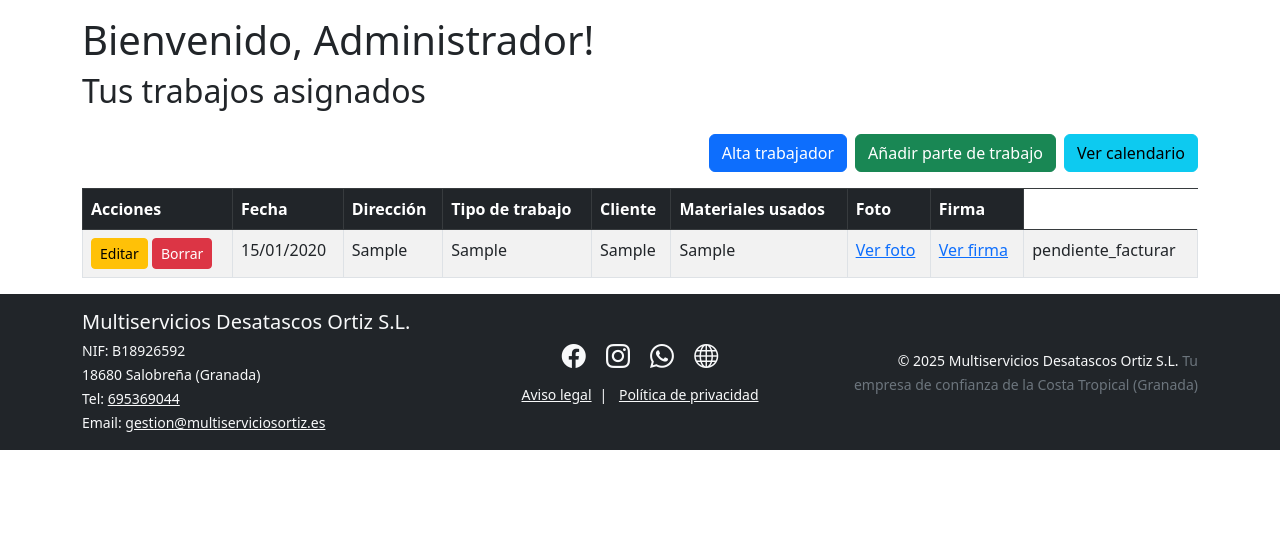
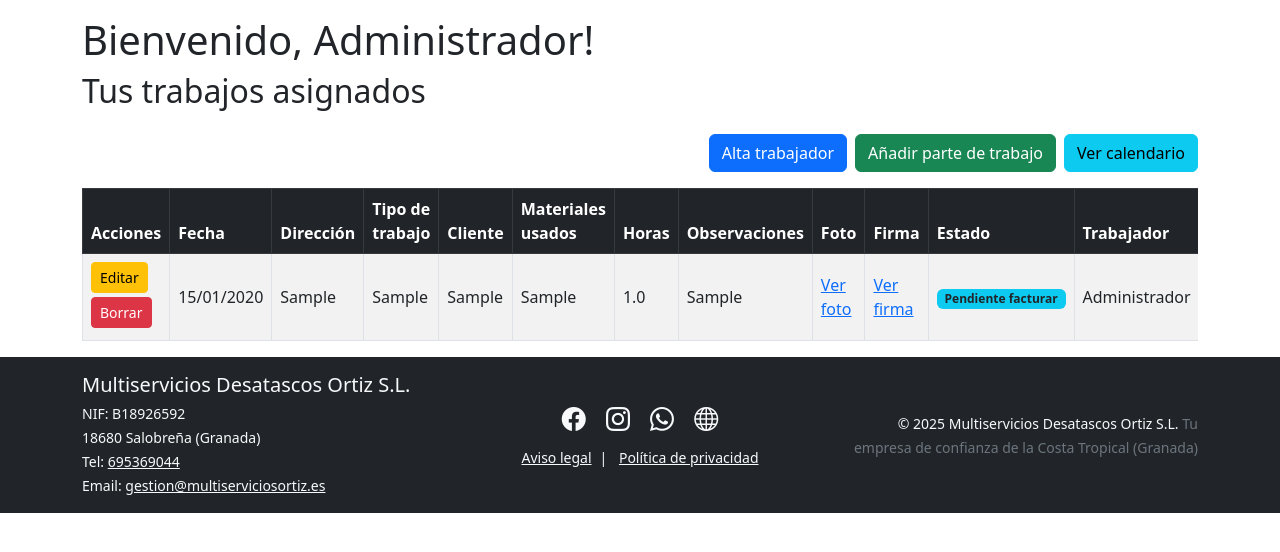
Before and after one commit to Tflys/parte-facil, a Flask app: page /dashboard in a window 1280 px wide. Shown: the part 56-608 px from the top of the page. Run offline with Flask 3, Linux system fonts and the light colour scheme; a user stored in the database is signed in; tables that the repository leaves empty hold one stand-in row (values such as "Sample post").

Commit message:
implementacion campos vista calendario distinta usuario y administrador

```diff
--- a/app.py
+++ b/app.py
@@ -146,7 +146,13 @@ def calendar():
     trabajadores = []
     if current_user.rol == "admin":
         trabajadores = Usuario.query.filter_by(rol="trabajador").all()
-    return render_template('calendar.html', clientes=clientes, trabajadores=trabajadores)
+    return render_template(
+        'calendar.html',
+        clientes=clientes,
+        trabajadores=trabajadores,
+        es_admin=(current_user.rol == "admin")   # <-- Añadido
+    )
+
 
 
 
@@ -172,14 +178,16 @@ def api_trabajos():
     for t in trabajos:
         eventos.append({
             "id": t.id,
-            "title": f"{t.tipo_trabajo} ({t.cliente})",
-            "start": t.fecha.strftime('%Y-%m-%d'),
-            "extendedProps": {
-                "direccion": t.direccion,
-                "materiales": t.materiales_usados or "",
-                "foto": t.foto,
-                "firma": t.firma,
-            }
+            "title": t.tipo_trabajo,  # o el campo principal
+            "start": t.fecha.isoformat(),
+            "direccion": t.direccion,
+            "materiales": t.materiales_usados,
+            "horas": t.horas,
+            "foto": t.foto,
+            "firma": t.firma,
+            "observaciones": t.observaciones,
+            "estado": t.estado,
+            "trabajador": t.trabajador.nombre if t.trabajador else None,
         })
     return jsonify(eventos)
 
--- a/templates/dashboard.html
+++ b/templates/dashboard.html
@@ -16,7 +16,8 @@
 </div>
 {% endif %}
 
-<table class="table table-bordered table-striped">
+<div class="table-responsive">
+    <table class="table table-bordered table-striped align-middle">
         <thead class="table-dark">
             <tr>
                 <th>Acciones</th>
@@ -25,9 +26,14 @@
                 <th>Tipo de trabajo</th>
                 <th>Cliente</th>
                 <th>Materiales usados</th>
+                <th>Horas</th>
+                <th>Observaciones</th>
                 <th>Foto</th>
                 <th>Firma</th>
-
+                {% if current_user.rol == "admin" %}
+                    <th>Estado</th>
+                    <th>Trabajador</th>
+                {% endif %}
             </tr>
         </thead>
         <tbody>
@@ -35,21 +41,28 @@
             <tr>
                 <td>
                     {% if current_user.rol == "admin" or trabajo.id_trabajador == current_user.id %}
-                    <a href="{{ url_for('edit_work', work_id=trabajo.id) }}" class="btn btn-sm btn-warning">Editar</a>
+                        <a href="{{ url_for('edit_work', work_id=trabajo.id) }}" class="btn btn-sm btn-warning mb-1">Editar</a>
                     {% endif %}
                     {% if current_user.rol == "admin" %}
                         <form action="{{ url_for('delete_work', work_id=trabajo.id) }}" method="post" style="display:inline;" onsubmit="return confirm('¿Seguro que quieres borrar este parte?');">
                             {{ form.hidden_tag() }}
-                        <button type="submit" class="btn btn-sm btn-danger">Borrar</button>
+                            <button type="submit" class="btn btn-sm btn-danger mb-1">Borrar</button>
                         </form>
                     {% endif %}
                 </td>
-
                 <td>{{ trabajo.fecha.strftime('%d/%m/%Y') }}</td>
                 <td>{{ trabajo.direccion }}</td>
                 <td>{{ trabajo.tipo_trabajo }}</td>
                 <td>{{ trabajo.cliente }}</td>
                 <td>{{ trabajo.materiales_usados or "-" }}</td>
+                <td>{{ trabajo.horas or "-" }}</td>
+                <td>
+                    {% if trabajo.observaciones %}
+                        <span style="white-space: pre-line;">{{ trabajo.observaciones }}</span>
+                    {% else %}
+                        -
+                    {% endif %}
+                </td>
                 <td>
                     {% if trabajo.foto %}
                         <a href="{{ url_for('static', filename='uploads/' ~ trabajo.foto) }}" target="_blank">Ver foto</a>
@@ -65,11 +78,30 @@
                     {% endif %}
                 </td>
                 {% if current_user.rol == "admin" %}
-                <td>{{ trabajo.estado }}</td>
+                    <td>
+                        {% if trabajo.estado == "pagado" %}
+                            <span class="badge bg-success">Pagado</span>
+                        {% elif trabajo.estado == "pendiente_cobro" %}
+                            <span class="badge bg-warning text-dark">Pendiente cobro</span>
+                        {% elif trabajo.estado == "pendiente_facturar" %}
+                            <span class="badge bg-info text-dark">Pendiente facturar</span>
+                        {% else %}
+                            <span class="badge bg-secondary">Sin terminar</span>
                         {% endif %}
-
+                    </td>
+                    <td>
+                        {% if trabajo.trabajador %}
+                            {{ trabajo.trabajador.nombre }}
+                        {% else %}
+                            {{ trabajo.id_trabajador }}
+                        {% endif %}
+                    </td>
+                {% endif %}
             </tr>
             {% endfor %}
         </tbody>
     </table>
+</div>
+
+
 {% endblock %}
```
Also changed, not shown: templates/calendar.html (+18 -19 lines). Lines whose indentation alone changed are shown as unchanged.
